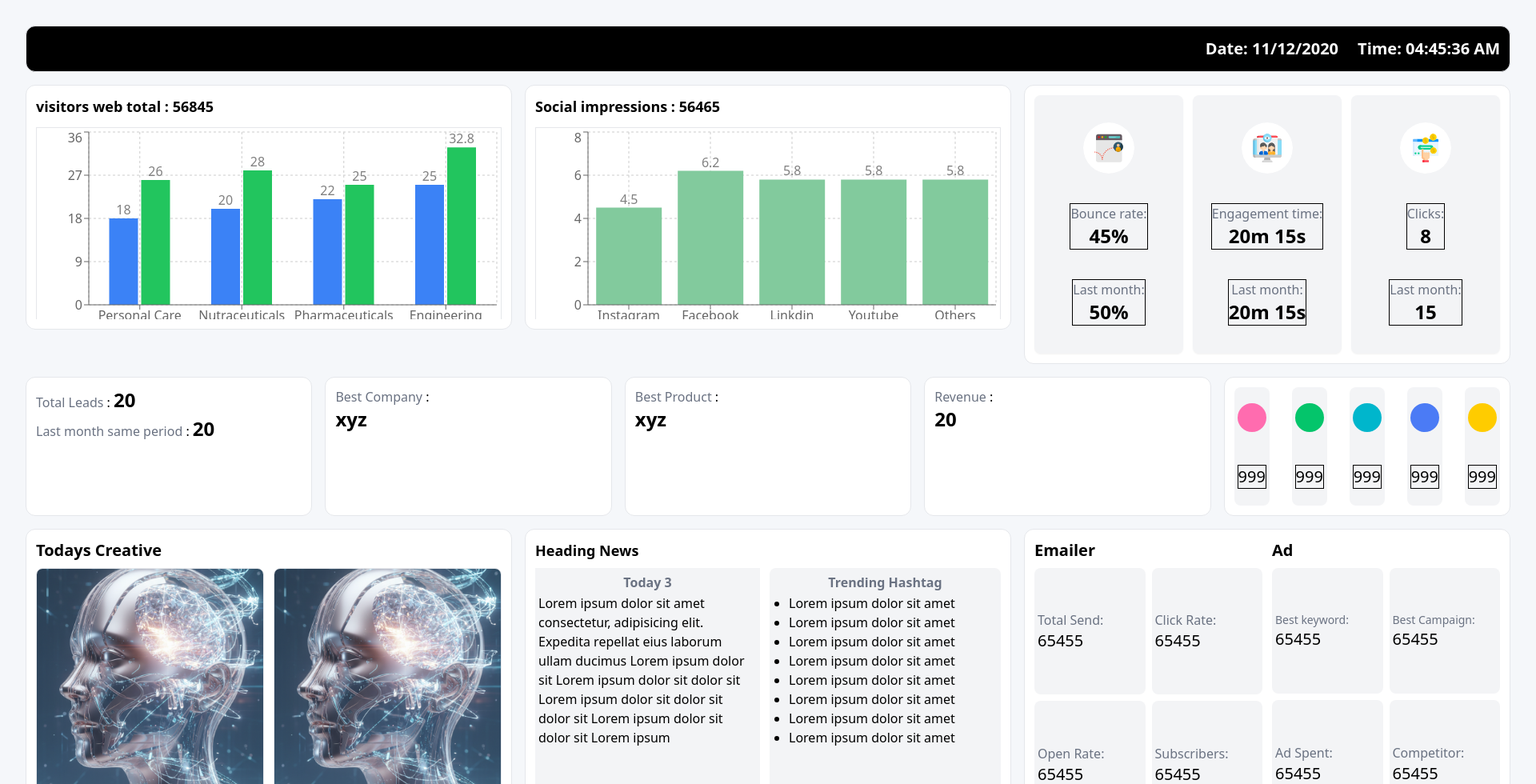
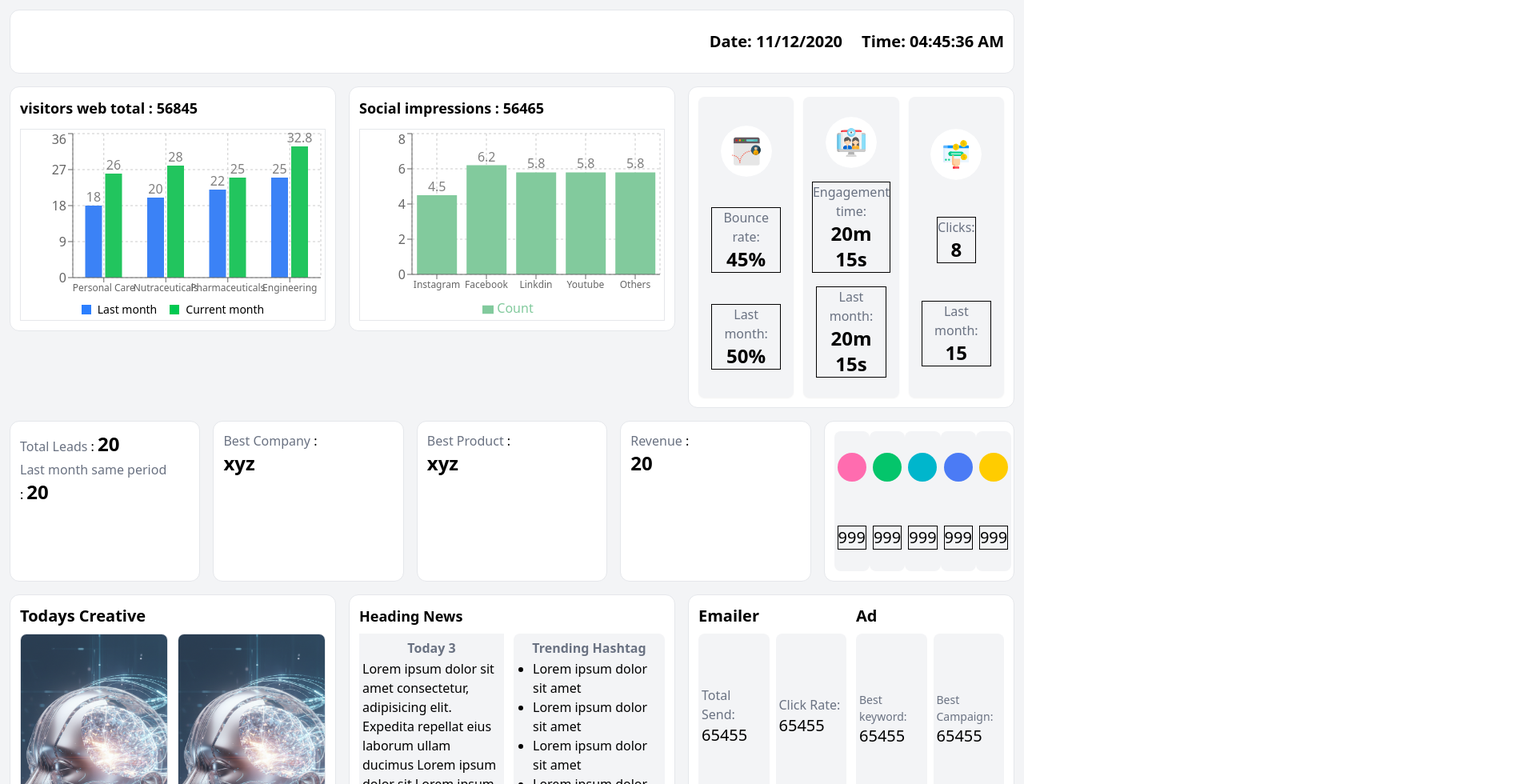
Before and after one commit to Amarjit-Gupta/next-js-dashboard, a Next.js app: page / in a window 1280 px wide. Shown: the top 980 px of the page at 80% size, 1920 px wide, since content can reach past the window. Built offline with nearby package versions, Linux system fonts and the light colour scheme.

Commit message:
first-commit

```diff
--- a/app/BarchartDouble/page.jsx
+++ b/app/BarchartDouble/page.jsx
@@ -151,7 +151,7 @@ const BarChartDouble = () => {
       </h2>
 
       <div className="w-full min-w-0 h-60 overflow-hidden">
-        <ResponsiveContainer width="100%" height={280} className="border border-gray-200 h-full">
+        <ResponsiveContainer width="100%" height={240} className="border border-gray-200 h-full">
           <BarChart data={data} barCategoryGap="20%">
             <CartesianGrid strokeDasharray="3 3" />
 
@@ -159,10 +159,10 @@ const BarChartDouble = () => {
             <XAxis
               dataKey="title"
               interval={0}
-              tick={{ fontSize: 16 }}
+              tick={{ fontSize: 12 }}
             />
 
-            <YAxis tick={{ fontSize: 16 }} />
+            <YAxis />
 
             <Tooltip />
 
@@ -194,7 +194,7 @@ export default BarChartDouble;
 
 const CustomLegend = () => {
   return (
-    <div className="flex gap-4 text-base justify-center">
+    <div className="flex gap-4 text-sm justify-center">
       <div className="flex items-center gap-2">
         <span className="w-3 h-3 bg-blue-500 inline-block " />
         <span>Last month</span>
--- a/app/BarchartSingle/page.jsx
+++ b/app/BarchartSingle/page.jsx
@@ -85,19 +85,19 @@ const BarChartSingle = () => {
       </h2>
 
       <div className="w-full min-w-0 h-60 overflow-hidden">
-        <ResponsiveContainer width="100%" height={280} className="border border-gray-200 h-full">
+        <ResponsiveContainer width="100%" height={240} className="border border-gray-200 h-full">
           <BarChart data={data}>
             <CartesianGrid strokeDasharray="3 3" />
 
             <XAxis
               dataKey="title"
               interval={0}
-              tick={{ fontSize: 16 }}
+              tick={{ fontSize: 12 }}
             />
 
-            <YAxis tick={{ fontSize: 16 }} />
+            <YAxis />
             <Tooltip />
-            <Legend wrapperStyle={{ fontSize: 16 }} />
+            <Legend />
 
             <Bar dataKey="ctr" fill="#82ca9d" name="Count">
               <LabelList dataKey="ctr" position="top" />
--- a/app/globals.css
+++ b/app/globals.css
@@ -1,23 +1 @@
 @import "tailwindcss";
-
-#tv-root {
-  width: 1920px;
-  height: 1080px;
-  margin: 0 auto;
-  transform-origin: top left;
-  padding: 32px;           /* overscan-safe */
-  box-sizing: border-box;
-  overflow: hidden;
-  background: #f5f7fa;     /* optional TV background */
-}
-
-.chart-container {
-  width: 100%;
-  height: 280px;           /* fixed height for charts */
-}
-
-@media (min-width: 3000px) {
-  #tv-root {
-    transform: scale(2);   /* 4K scaling */
-  }
-}
--- a/app/layout.js
+++ b/app/layout.js
@@ -19,12 +19,6 @@ export const metadata = {
 export default function RootLayout({ children }) {
   return (
     <html lang="en">
-      <head>
-        <meta
-          name="viewport"
-          content="width=1920, height=1080, initial-scale=1.0, maximum-scale=1.0, user-scalable=no"
-        />
-      </head>
       <body
         className={`${geistSans.variable} ${geistMono.variable} antialiased`}
       >
--- a/app/page.js
+++ b/app/page.js
@@ -126,10 +126,10 @@ import Total from "./Total/page";
 
 const App = () => {
   return (
-    <div id="tv-root" className="h-screen bg-gray-100  grid grid-rows-[0.15fr_0.9fr_0.45fr_1fr]  gap-4">
+    <div className="min-h-screen bg-gray-100 p-3 grid grid-rows-[0.2fr_1fr_0.5fr_1.2fr]  gap-4">
 
       {/* HEADER */}
-      <div className=" bg-black text-white rounded-xl flex items-center border border-gray-200">
+      <div className=" bg-white rounded-xl flex items-center border border-gray-200">
         <DateTime />
       </div>
 
```
